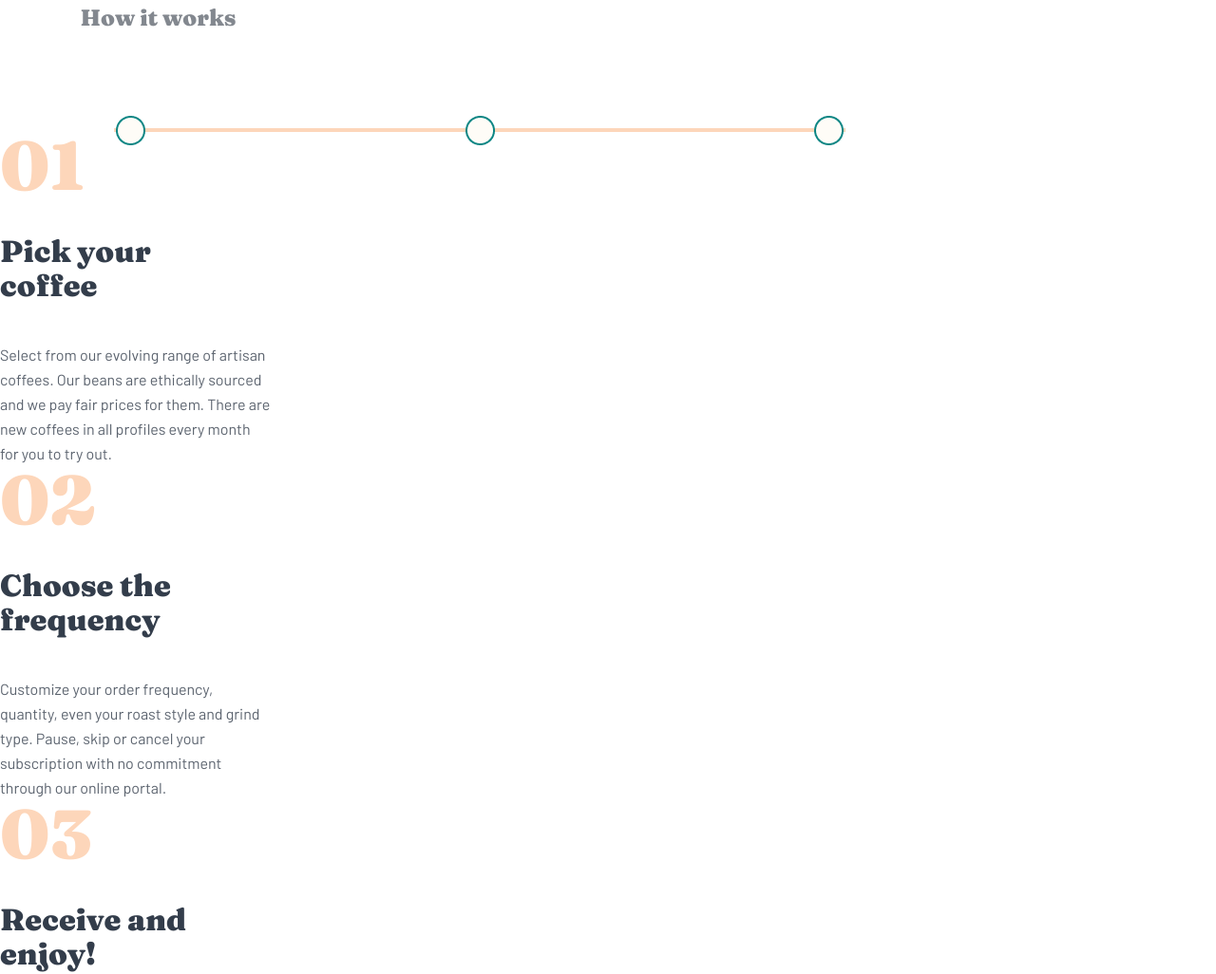
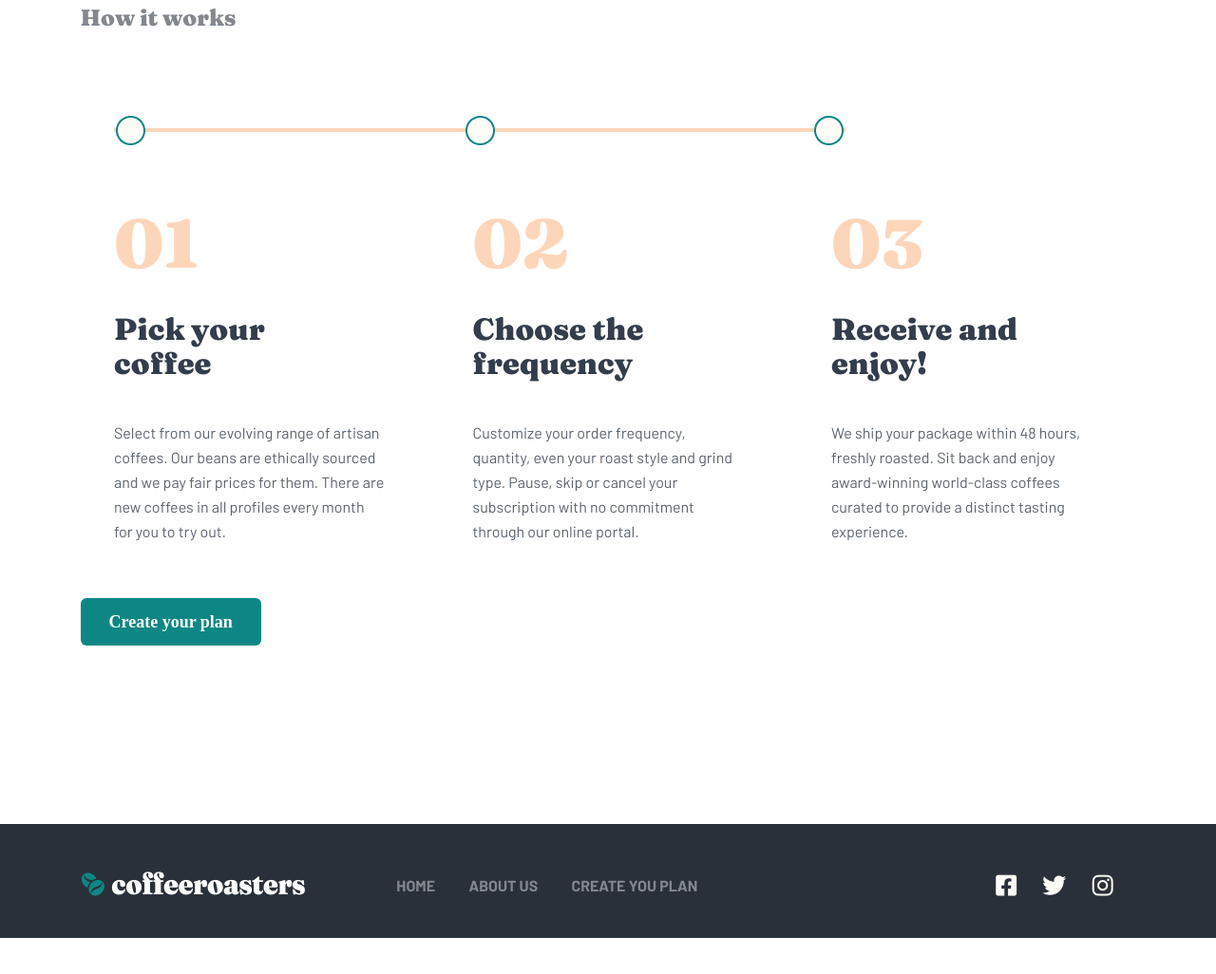
Before and after one commit to Salokhiddin99/15-dars, a plain HTML site: page index.html in a window 1280 px wide. Shown: the part 2472-3498 px from the top of the page at 95% size. After the commit the page ends 3460 px from the top, so only its background shows below. Drawn offline with Linux system fonts and the light colour scheme.

Commit message:
finsh_commt

```diff
--- a/index.html
+++ b/index.html
@@ -84,8 +84,7 @@
         <img src="./img/aylana.png" alt="img">
     </div>
     </section>
-    <secttion class=" container_heading">
-        <div class="how_it_work">
+    <secttion class="how_it_works container_heading">
         <div class="hero_works">
             <h2 class="basic_title number">01</h2>
             <h2 class="basic_title works_title">Pick your
@@ -101,7 +100,6 @@
             <h2 class="basic_title number">03</h2>
             <h2 class="basic_title works_title">Receive and enjoy!</h2>
             <p class="basic_subtitle works_subtitle">We ship your package within 48 hours, freshly roasted. Sit back and enjoy award-winning world-class coffees curated to provide a distinct tasting experience.</p>
-            </div>
         </div>
     </secttion>
     <div class="container_heading link_heading">
```
Lines whose indentation alone changed are shown as unchanged.
